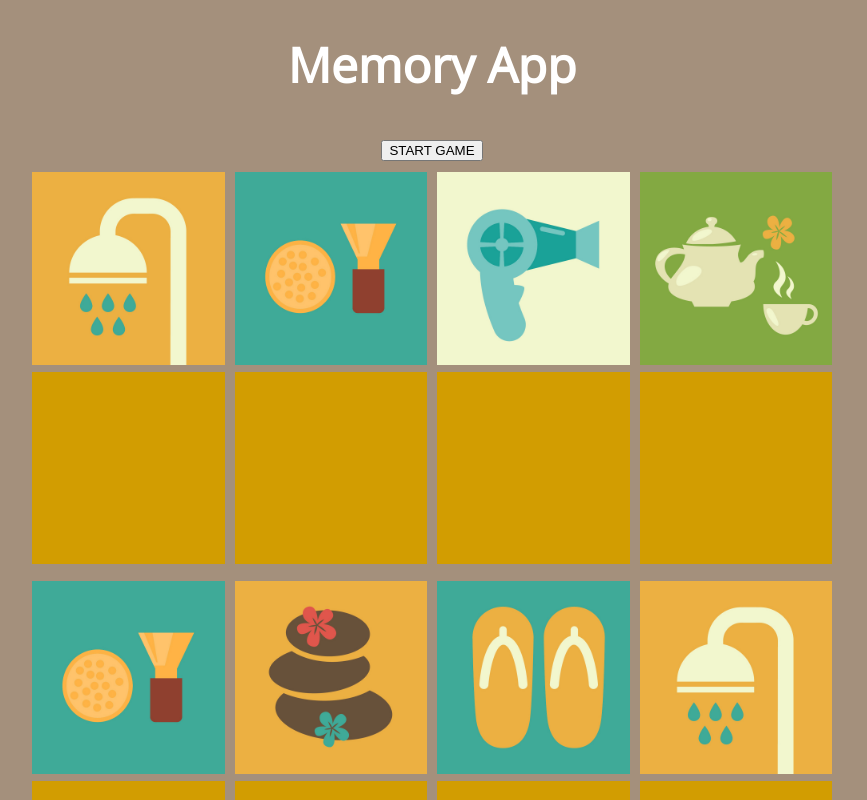
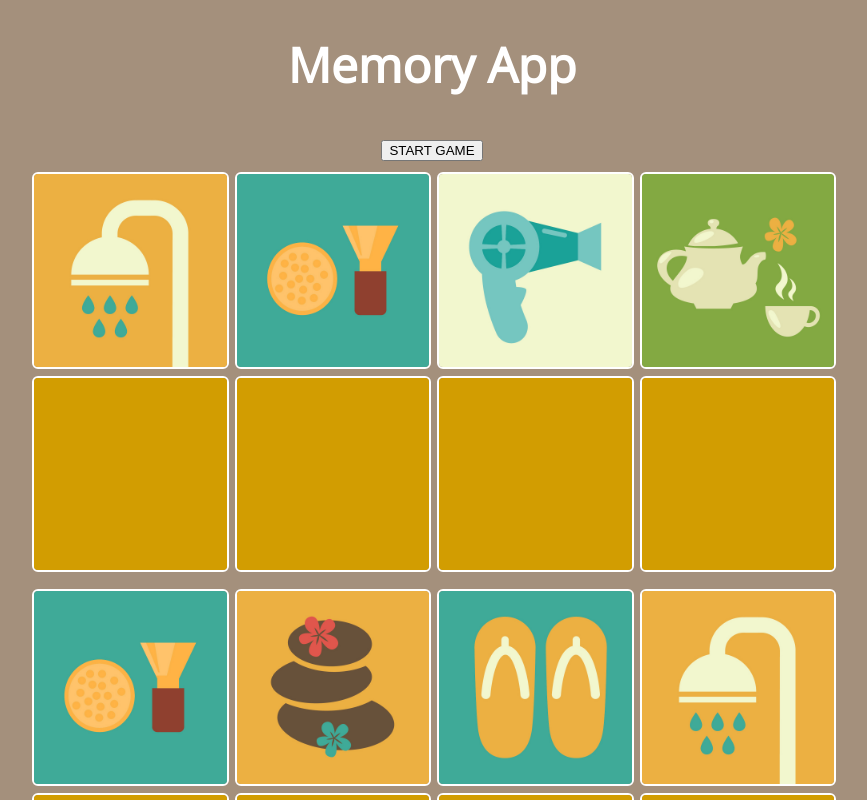
Before and after one commit to CherokeeX/memo-app, a React (Create React App) app: page / in a window 1280 px wide. Shown: the top 800 px of the page, without its empty margins (208-1075 px from the left). Built offline with nearby package versions, Linux system fonts and the light colour scheme.

Commit message:
grid working properly

```diff
--- a/src/App.css
+++ b/src/App.css
@@ -1,6 +1,6 @@
 .Container {
     max-width: 800px;
-    margin: auto ;
+    margin:  auto ;
 
 
 
@@ -14,6 +14,3 @@
     margin-top: 10px;
 
 }
-.card img {
-    width: 100%;
-}
--- a/src/App.js
+++ b/src/App.js
@@ -1,48 +1,53 @@
-import { useState } from 'react';
-import './App.css';
-import { useEffect } from 'react';
-import MemoryCard from './components/MemoryCard';
-
-
+import { useState } from "react";
+import "./App.css";
+import { useEffect } from "react";
+import MemoryCard from "./components/MemoryCard";
 
 const cardList = [
-  {"path": '/img/1.jpeg'},
-  {"path": '/img/2.jpeg'},
-  {"path": '/img/3.jpeg'},
-  {"path": '/img/4.jpeg'},
-  {"path": '/img/5.jpeg'},
-  {"path": '/img/6.jpeg'}
+  { path: "/img/1.jpeg" },
+  { path: "/img/2.jpeg" },
+  { path: "/img/3.jpeg" },
+  { path: "/img/4.jpeg" },
+  { path: "/img/5.jpeg" },
+  { path: "/img/6.jpeg" },
 ];
 
+function App() {
+  const [cards, setCards] = useState([]);
+  const [selectedFirst, setSelectedFirst] = useState(null);
+  const [selectedSecond, setSelectedSecond] = useState(null);
 
-
-function App() {
-
-  const [cards,setCards ] = useState([]);
-
-  const prepareCards = ()=>{
-
-    const  sortedCards = [...cardList,...cardList].sort(()=>(0.5-Math.random())).map((card)=> ({...card, id: Math.random()}));
+  const prepareCards = () => {
+    const sortedCards = [...cardList, ...cardList]
+      .sort(() => 0.5 - Math.random())
+      .map((card) => ({ ...card, id: Math.random() }));
 
     setCards(sortedCards);
-  }
-useEffect(()=>{prepareCards()},[]);
+    setSelectedFirst();
+    setSelectedSecond();
+  };
+
+  const handleSelected = (card) => {
+    selectedFirst ? selectedSecond(card) : selectedFirst(card);
+  };
+  useEffect(() => {
+    prepareCards();
+  }, []);
 
   return (
     <div className="Container">
       <h1>Memory App</h1>
-      <button onClick={prepareCards} type="">START GAME</button>
-      <div className='card-grid'>
-          {
-            cards.map(card => (
-
-            <MemoryCard card ={card} id={card.id}/>
-
-            ))
-
-
-          }
-
+      <button onClick={prepareCards} type="">
+        START GAME
+      </button>
+      <div className="card-grid">
+        {cards.map((card) => (
+          <MemoryCard
+            card={card}
+            id={card.id}
+            handleSelected={handleSelected}
+          />
+        ))}
       </div>
     </div>
   );
--- /dev/null
+++ b/src/components/MemoryCard.css
@@ -0,0 +1,5 @@
+.card img {
+    width: 100%;
+    border: 2px solid white;
+    border-radius: 6px;
+}
--- a/src/components/MemoryCard.js
+++ b/src/components/MemoryCard.js
@@ -1,10 +1,19 @@
 import React from 'react'
+import './MemoryCard.css'
 
-export default function MemoryCard({card}) {
+export default function MemoryCard({card,handleSelected}) {
+
+    const  handleClick =()=>{
+    handleSelected(card);
+
+    }
+
   return (
+
+
     <div className='card'>
               <img className= "cardFront" src={card.path} alt="" />
-              <img className="cardBack" src="/img/cover.jpeg" alt="" />
+              <img className="cardBack" onClick={handleClick}src="/img/cover.jpeg" alt="" />
 
             </div>
   )
```
